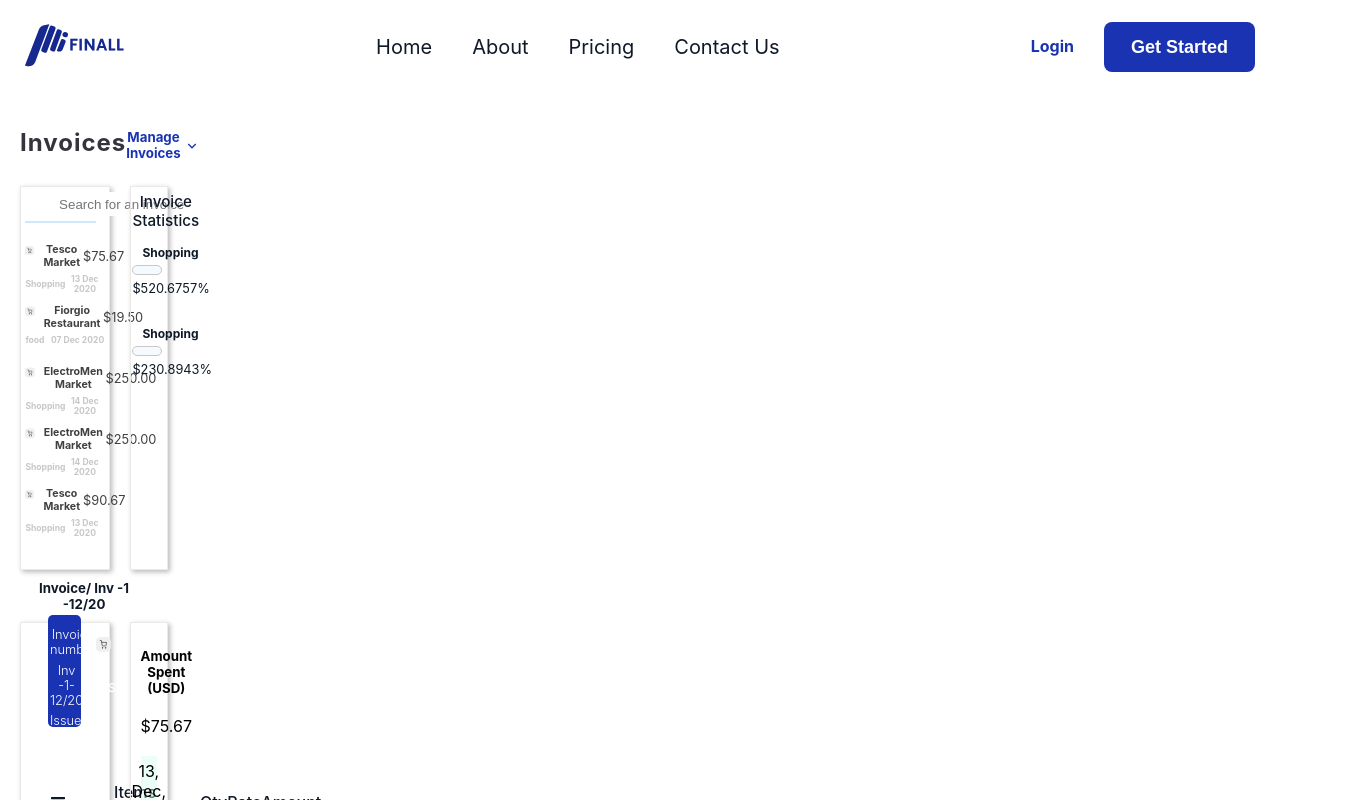
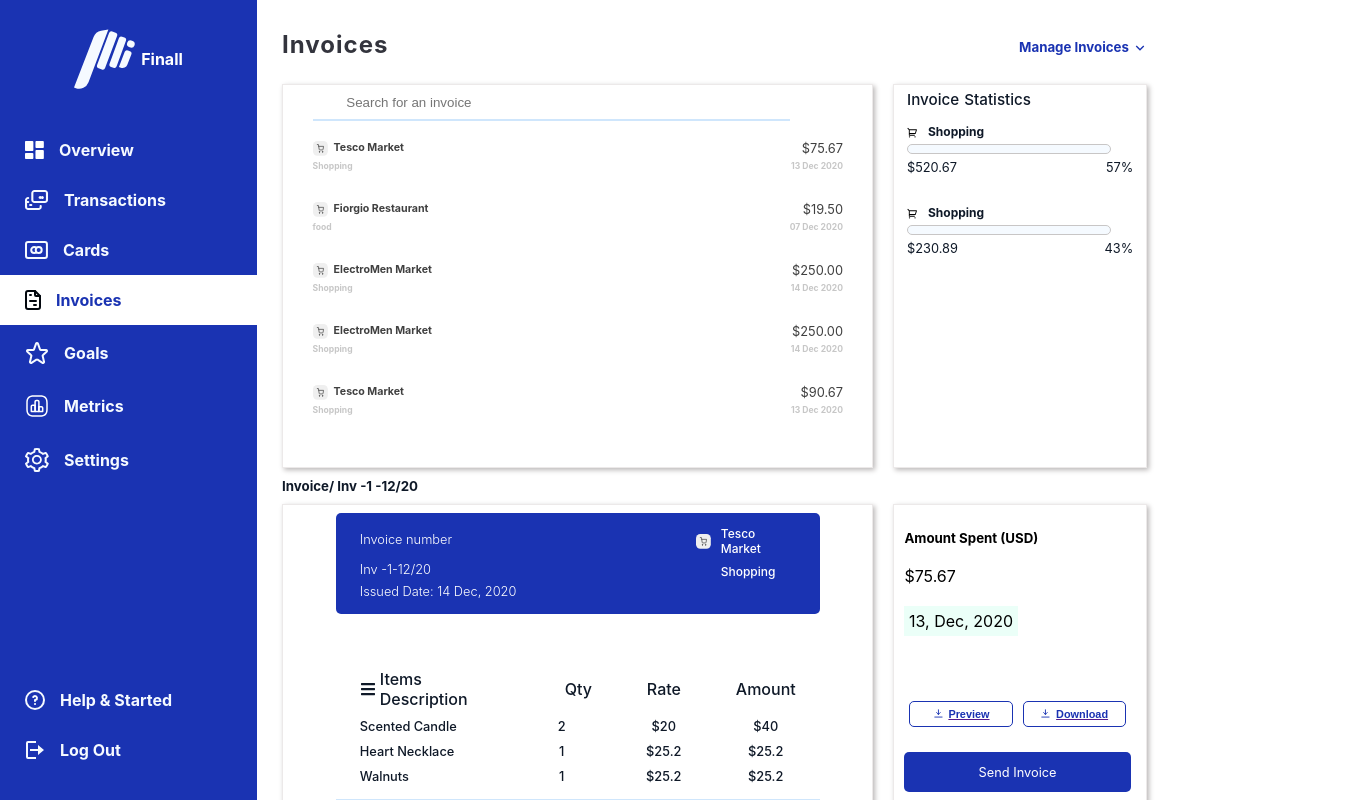
Before and after one commit to FinallNg/finall_frontend, a React (Create React App) app: page /invoices in a window 1280 px wide. Shown: the top 800 px of the page, 1349 px wide, since content can reach past the window. Built offline with nearby package versions, Linux system fonts and the light colour scheme.

Commit message:
final adjustment

```diff
--- a/src/Components/Dashboard/Invoices/Invoices.css
+++ b/src/Components/Dashboard/Invoices/Invoices.css
@@ -2,12 +2,15 @@
     display: flex;
     width: 100%;
     height: 120vh;
+
+
 }
 
 
 .invoices2 {
-    width: 10%;
-    margin: 30px 40px 30px 20px;
+    width: 80%;
+    margin: 30px auto 30px auto;
+    padding: 0px 20px;
     display: flex;
     flex-direction: column;
 }
--- a/src/index.js
+++ b/src/index.js
@@ -7,7 +7,7 @@ import NewApp from './NewApp';
 const root = ReactDOM.createRoot(document.getElementById('root'));
 root.render(
   <React.StrictMode>
-    <App />
-    {/* <NewApp /> */}
+    {/* <App /> */ }
+     <NewApp />
   </React.StrictMode>
 );
```
